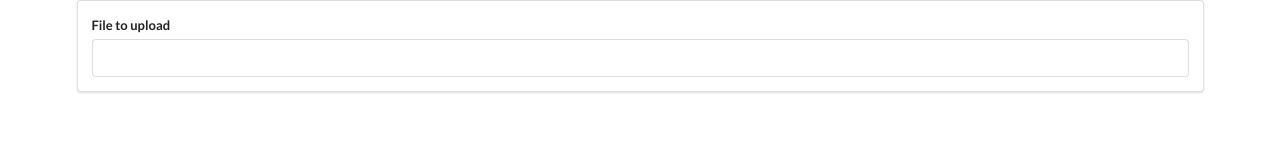
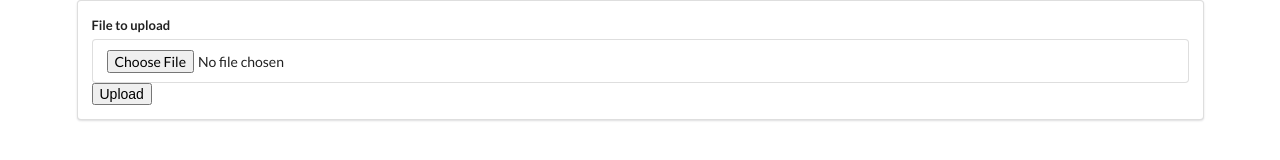
Before and after one commit to brian-d-pennington/UploaderApp, a React app in the folder uploader/: page / in a window 1280 px wide. Built offline with nearby package versions, Linux system fonts and the light colour scheme.

Commit message:
Added Upload Button, Click Event Handler

```diff
--- a/uploader/package.json
+++ b/uploader/package.json
@@ -3,6 +3,7 @@
   "version": "0.1.0",
   "private": true,
   "dependencies": {
+    "axios": "^0.18.0",
     "react": "^16.7.0",
     "react-dom": "^16.7.0",
     "react-scripts": "2.1.1"
--- a/uploader/public/index.html
+++ b/uploader/public/index.html
@@ -11,16 +11,12 @@
       homescreen on Android. See https://developers.google.com/web/fundamentals/web-app-manifest/
     -->
     <link rel="manifest" href="%PUBLIC_URL%/manifest.json">
-    <!--
-      Notice the use of %PUBLIC_URL% in the tags above.
-      It will be replaced with the URL of the `public` folder during the build.
-      Only files inside the `public` folder can be referenced from the HTML.
+   <!-- <script src="https://www.gstatic.com/firebasejs/5.7.1/firebase.js"></script> -->
+<script>
+  // Initialize Firebase
 
-      Unlike "/favicon.ico" or "favicon.ico", "%PUBLIC_URL%/favicon.ico" will
-      work correctly both with client-side routing and a non-root public URL.
-      Learn how to configure a non-root public URL by running `npm run build`.
-    -->
-    <title>React App</title>
+</script>
+    <title>Uploader</title>
   </head>
   <body>
     <noscript>
@@ -38,4 +34,5 @@
       To create a production bundle, use `npm run build` or `yarn build`.
     -->
   </body>
+
 </html>
--- a/uploader/src/components/InputFile.js
+++ b/uploader/src/components/InputFile.js
@@ -1,13 +1,30 @@
 import React from 'react';
+import axios from 'axios';
 
 class InputFile extends React.Component {
+    state = {
+        selectedFile: null
+    }
+
+    fileSelectedHandler = event => {
+        this.setState({
+            selectedFile: event.target.files[0]
+        })
+    }
+
+    FileUploadHandler = () => {
+
+        axios.post('gs://uploaderapp-25018.appspot.com/')
+    }
+
     render() {
         return (
         <div className="input-file ui segment">
             <form className="ui form">
                 <div className="field">
                     <label>File to upload</label>
-                    <input type="text" />
+                    <input type="file" onChange={this.fileSelectedHandler} />
+                    <button onClick={this.FileUploadHandler}>Upload</button>
                 </div>
             </form>
         </div>
```
Also changed, not shown: 1 other file.
